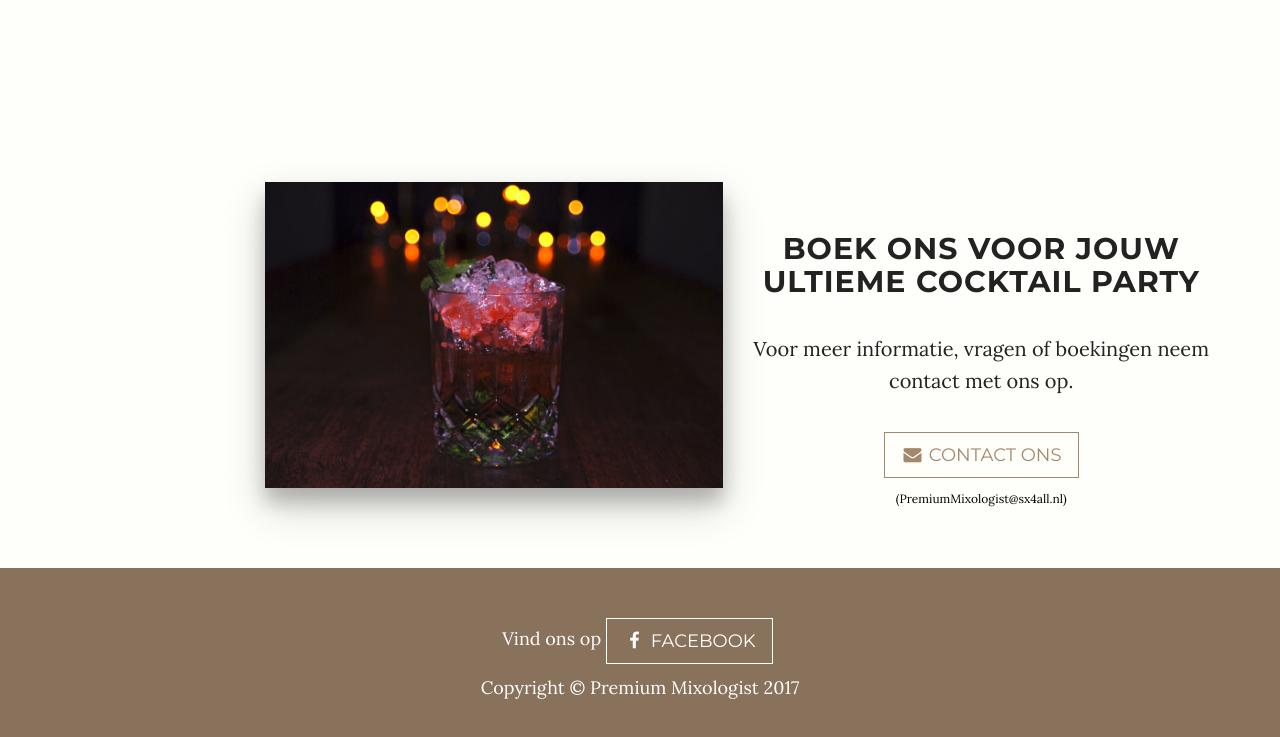
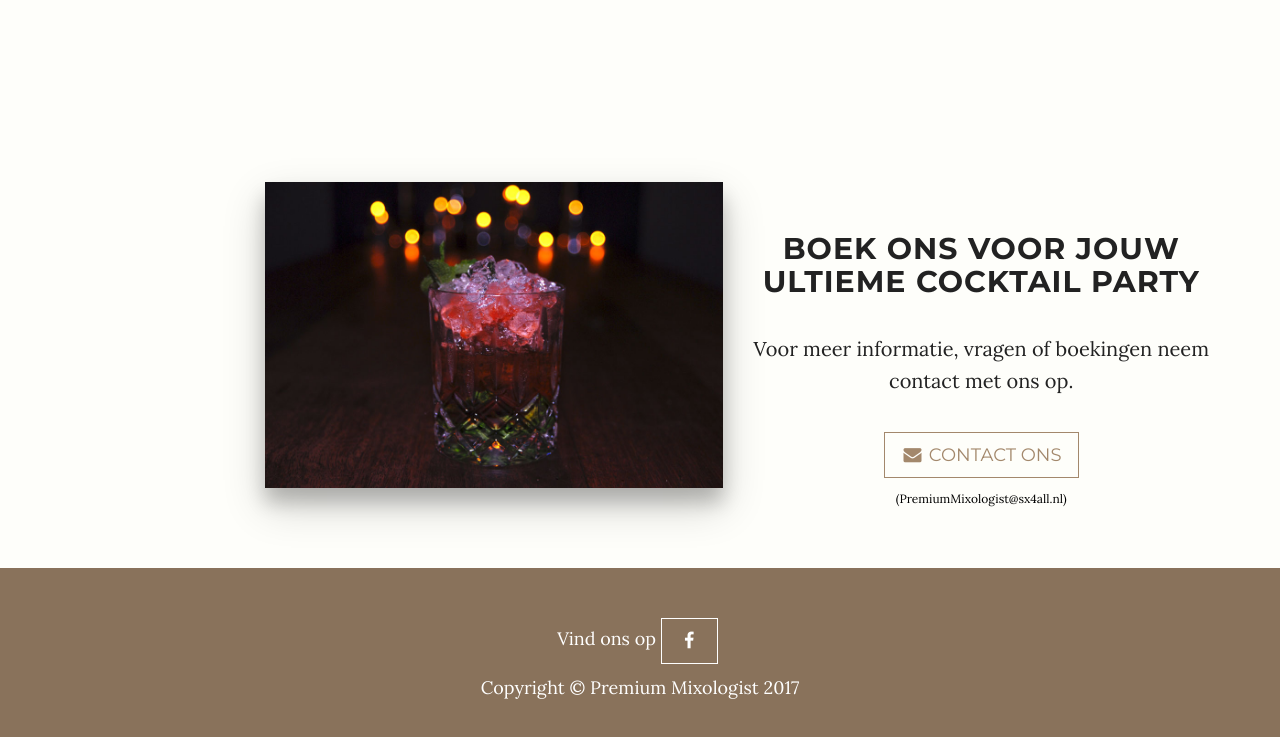
Before and after one commit to Ruben-Macc/Ruben-Macc.github.io, a website: page index.html in a window 1280 px wide. Shown: the part 3597-4334 px from the top of the page. Drawn offline with nearby package versions, Linux system fonts and the light colour scheme.

Commit message:
Removed FB text from logo

```diff
--- a/index.html
+++ b/index.html
@@ -206,7 +206,7 @@
 
                     <li>
                         <footer-text> Vind ons op </footer-text>
-                        <a href="https://Facebook.com/PremiumMixologist" class="btn btn-footer btn-lg"><i class="fa fa-facebook fa-fw"></i> <span class="network-name">Facebook</span></a>
+                        <a href="https://Facebook.com/PremiumMixologist" class="btn btn-footer btn-lg"><i class="fa fa-facebook fa-fw"></i> <span class="network-name"></span></a>
                     </li>
             </ul>
 
```
